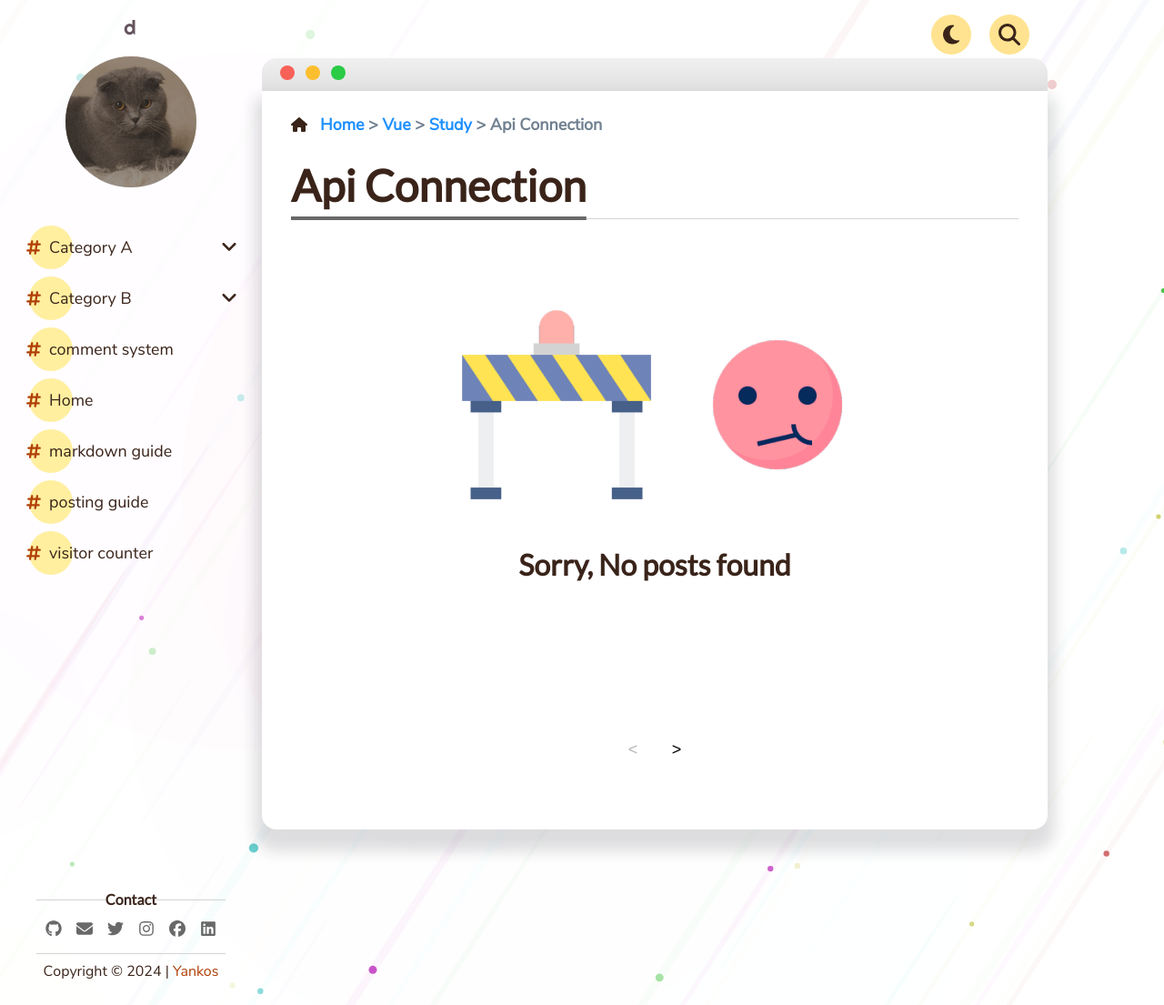
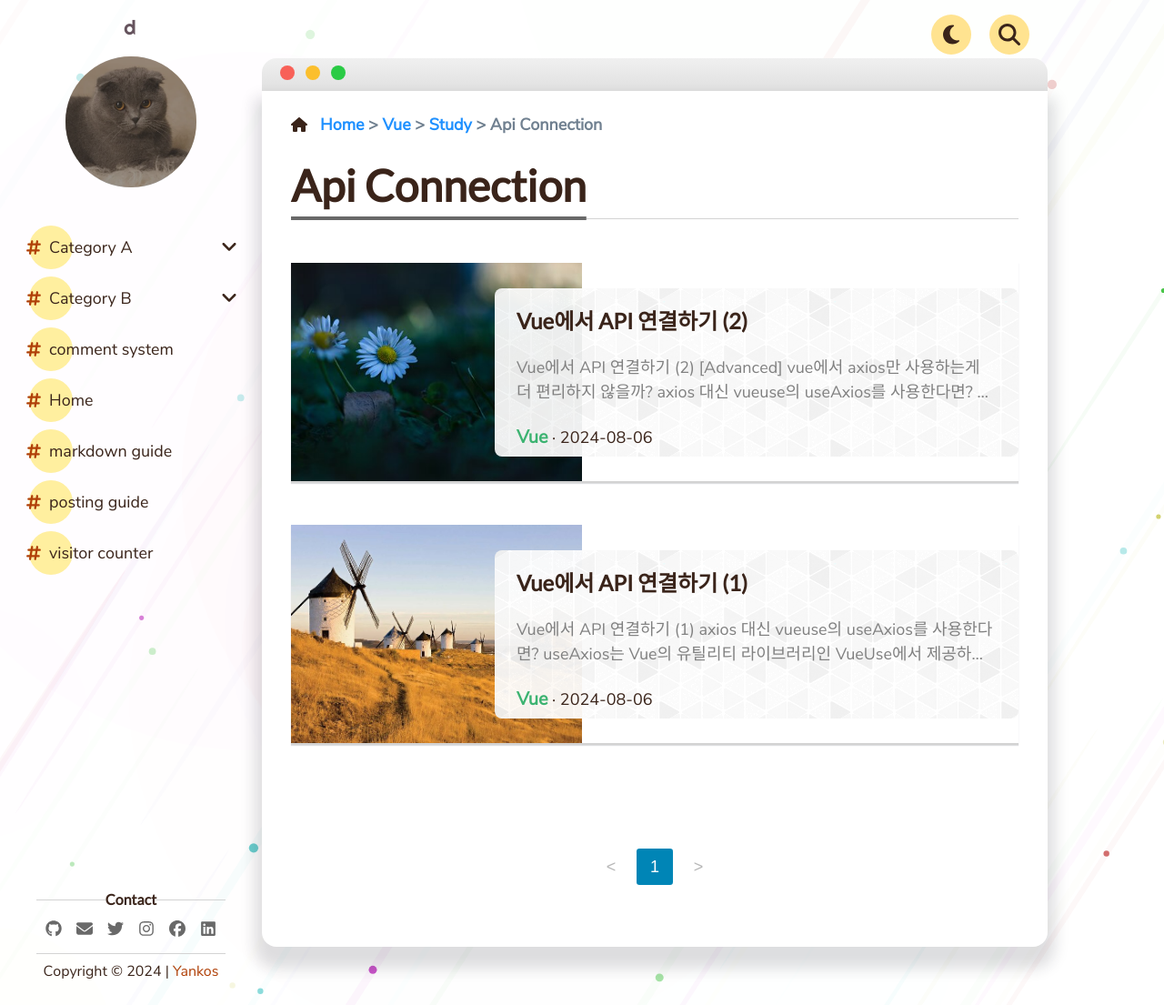
Before and after one commit to dltmddus1998/dltmddus1998.github.io, a Jekyll site: the page built from _pages/Vue/Study/Api Connection/index.md, in a window 1280 px wide and 1105 px high. Shown: the whole window at 91% size. Built offline with Jekyll 4.4.1, drawn with Linux system fonts in a browser that asks for light colours; some of the changed text lies outside the part shown.

```diff
--- a/_pages/Vue/Study/Api Connection/vueuse-useAxios(1).md
+++ b/_pages/Vue/Study/Api Connection/vueuse-useAxios(1).md
@@ -1,3 +1,13 @@
+---
+title: 'Vue에서 API 연결하기 (1)'
+tags:
+  - vue
+  - axios
+  - vueuse
+date: '2024-08-06'
+thumbnail: '/assets/img/La-Mancha.jpg'
+---
+
 # Vue에서 API 연결하기 (1)
 
 ## axios 대신 vueuse의 useAxios를 사용한다면?
--- a/_pages/Vue/Study/Api Connection/vueuse-useAxios(2).md
+++ b/_pages/Vue/Study/Api Connection/vueuse-useAxios(2).md
@@ -1,3 +1,13 @@
+---
+title: 'Vue에서 API 연결하기 (2)'
+tags:
+  - vue
+  - axios
+  - vueuse
+date: '2024-08-06'
+thumbnail: '/assets/img/thumbnail/nightgardenflower.jpg'
+---
+
 # Vue에서 API 연결하기 (2)
 
 ## [Advanced] vue에서 axios만 사용하는게 더 편리하지 않을까?
```
Also changed, not shown: _pages/Vue/Dev Log/index.md (added, +2 -0 lines).
